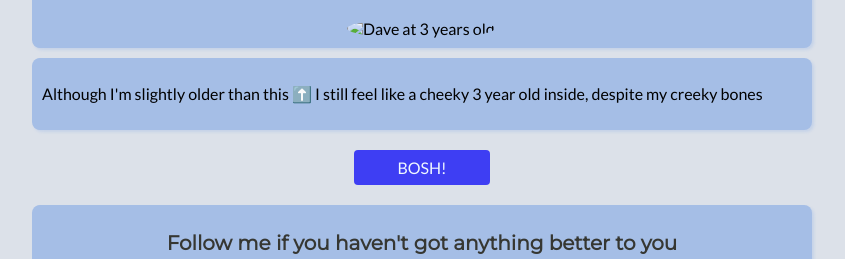
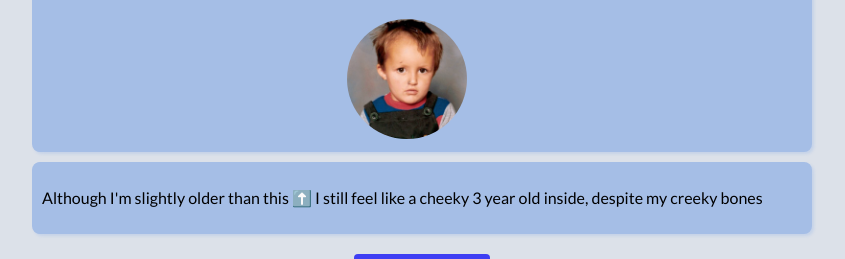
Before and after one commit to Doysch/profile, a plain HTML site: page index.html in a window 1280 px wide. Shown: the part 91-350 px from the top of the page, without its empty margins (218-1063 px from the left). Drawn offline with Linux system fonts and the light colour scheme; the site is published under a folder, as on GitHub Pages, so addresses that start at the root find nothing.

Commit message:
make my profile prettier

```diff
--- a/index.html
+++ b/index.html
@@ -20,7 +20,7 @@
     <div class="card-blue">
       <h1>🥓 I'm Dave and I'm made of Bacon 🥓</h1>
       <div class="image">
-        <img src="/images/dave_at_3.png" alt="Dave at 3 years old">
+        <img src="images/dave_at_3.png" alt="Dave at 3 years old">
       </div>
     </div>
     <div class="card-blue">
```
